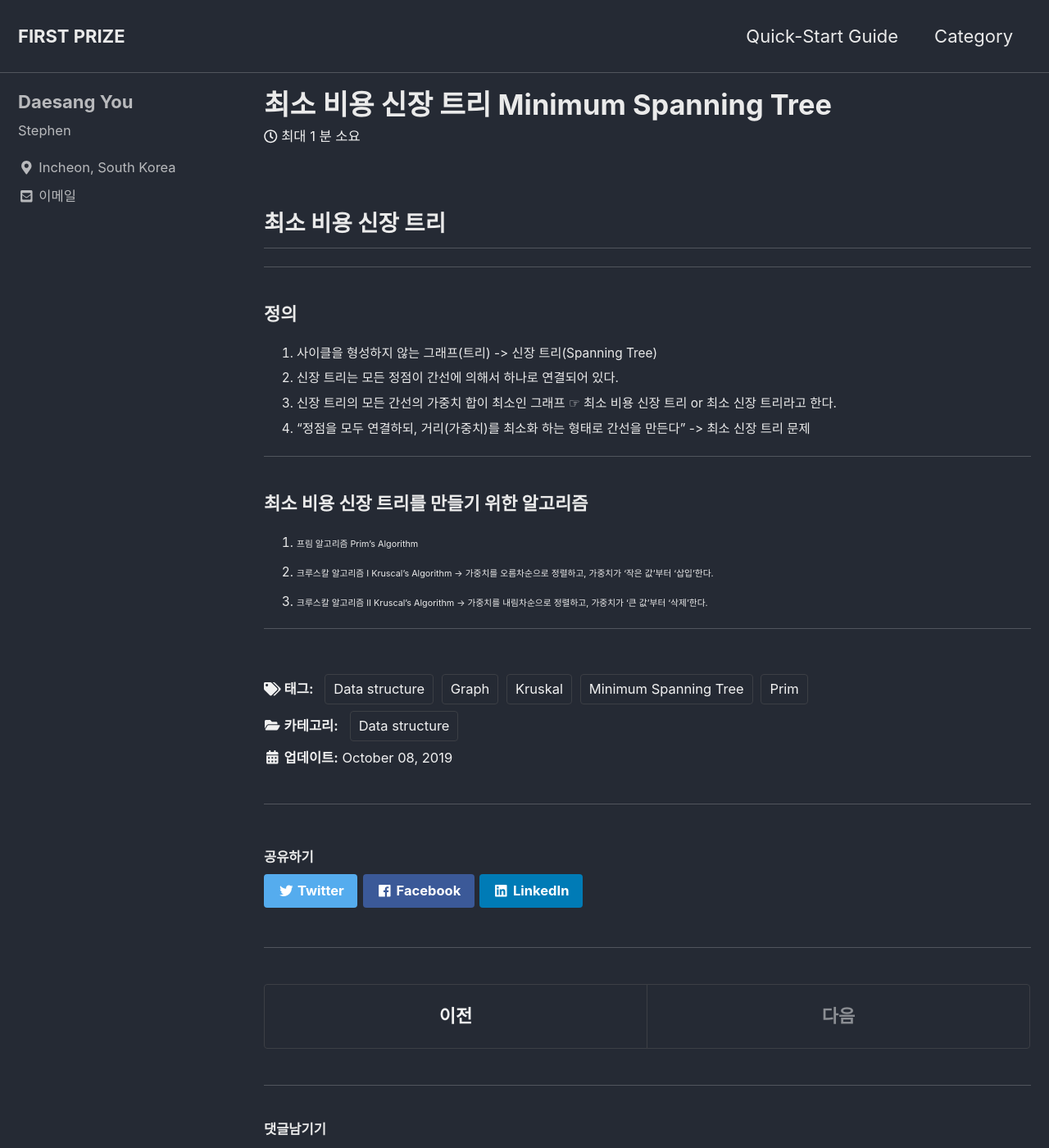
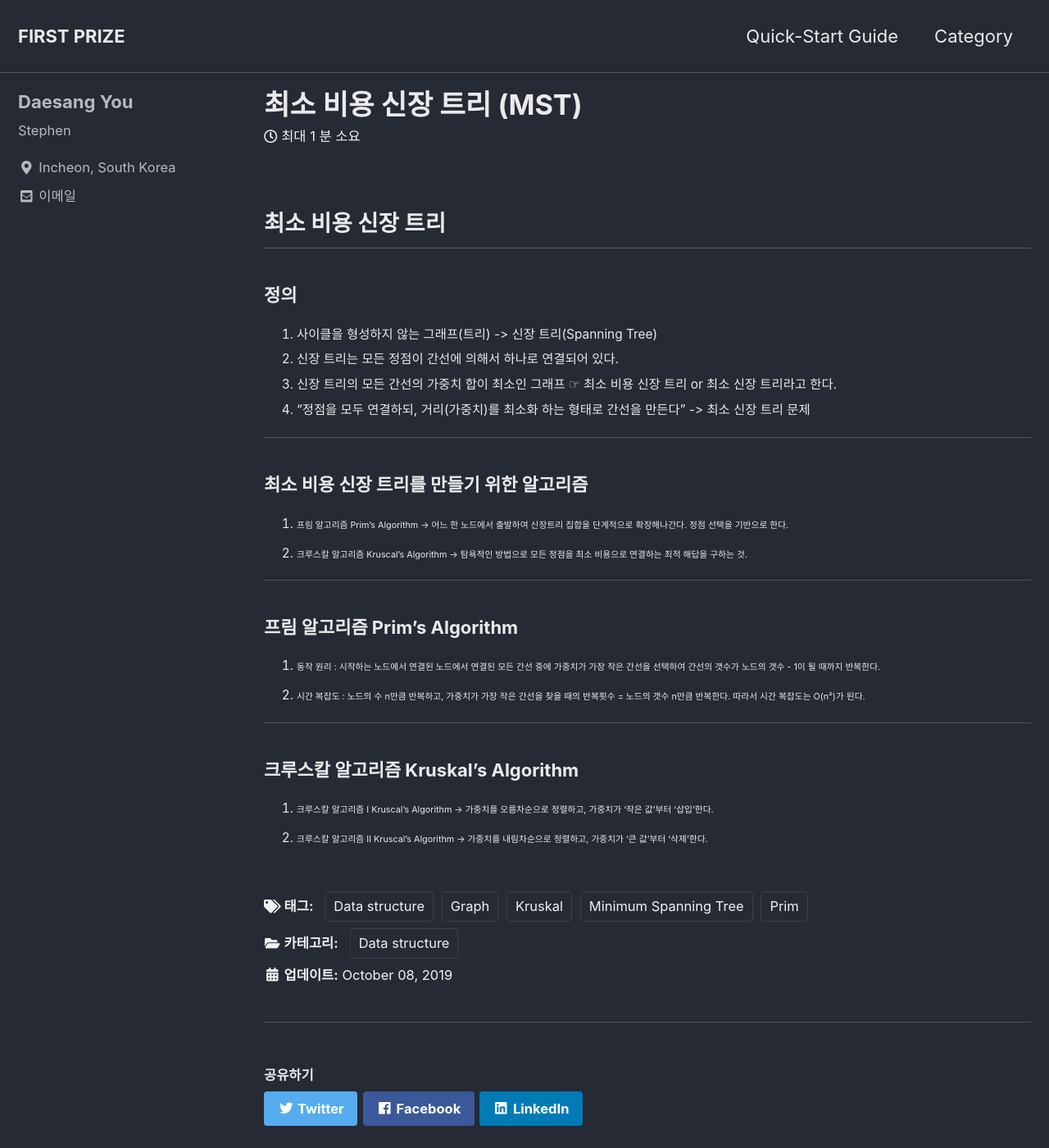
Before and after one commit to eotkd4791/eotkd4791.github.io, a Jekyll site: the page built from _posts/datastructure/2019-10-08-datastructure-MST.md, in a window 1280 px wide and 1400 px high. Shown: the whole window at 82% size. Built offline with Jekyll 4.4.1, drawn with Linux system fonts in a browser that asks for light colours; cached includes are drawn as plain includes; comment, search, counter and statistics services are not loaded.

Commit message:
Update 2019-10-08-datastructure-MST.md

```diff
--- a/_posts/datastructure/2019-10-08-datastructure-MST.md
+++ b/_posts/datastructure/2019-10-08-datastructure-MST.md
@@ -1,5 +1,5 @@
 ---
-title: "최소 비용 신장 트리 Minimum Spanning Tree"
+title: "최소 비용 신장 트리 (MST)"
 categories:
   - Data structure
 tags:
@@ -14,10 +14,6 @@ comments:
 
 ## 최소 비용 신장 트리
 
-
----
-
-
 ### 정의
 1. 사이클을 형성하지 않는 그래프(트리) -> 신장 트리(Spanning Tree)
 2. 신장 트리는 모든 정점이 간선에 의해서 하나로 연결되어 있다.
@@ -29,12 +25,25 @@ comments:
 ### 최소 비용 신장 트리를 만들기 위한 알고리즘
 
 1. 프림 알고리즘 Prim's Algorithm
+-> 어느 한 노드에서 출발하여 신장트리 집합을 단계적으로 확장해나간다. 정점 선택을 기반으로 한다.
+
+2. 크루스칼 알고리즘 Kruscal's Algorithm
+-> 탐욕적인 방법으로 모든 정점을 최소 비용으로 연결하는 최적 해답을 구하는 것.
 
 
-2. 크루스칼 알고리즘 Ⅰ Kruscal's Algorithm
+---
+
+### 프림 알고리즘 Prim's Algorithm
+
+1. 동작 원리 : 시작하는 노드에서 연결된 노드에서 연결된 모든 간선 중에 가중치가 가장 작은 간선을 선택하여 간선의 갯수가 노드의 갯수 - 1이 될 때까지 반복한다.
+
+2. 시간 복잡도 : 노드의 수 n만큼 반복하고, 가중치가 가장 작은 간선을 찾을 때의 반복횟수 = 노드의 갯수 n만큼 반복한다. 따라서 시간 복잡도는 O(n²)가 된다.
+
+---
+
+### 크루스칼 알고리즘 Kruskal's Algorithm
+1. 크루스칼 알고리즘 Ⅰ Kruscal's Algorithm
 -> 가중치를 오름차순으로 정렬하고, 가중치가 '작은 값'부터 '삽입'한다.
 
-3. 크루스칼 알고리즘 Ⅱ Kruscal's Algorithm
+2. 크루스칼 알고리즘 Ⅱ Kruscal's Algorithm
 -> 가중치를 내림차순으로 정렬하고, 가중치가 '큰 값'부터 '삭제'한다.
-
----
```
